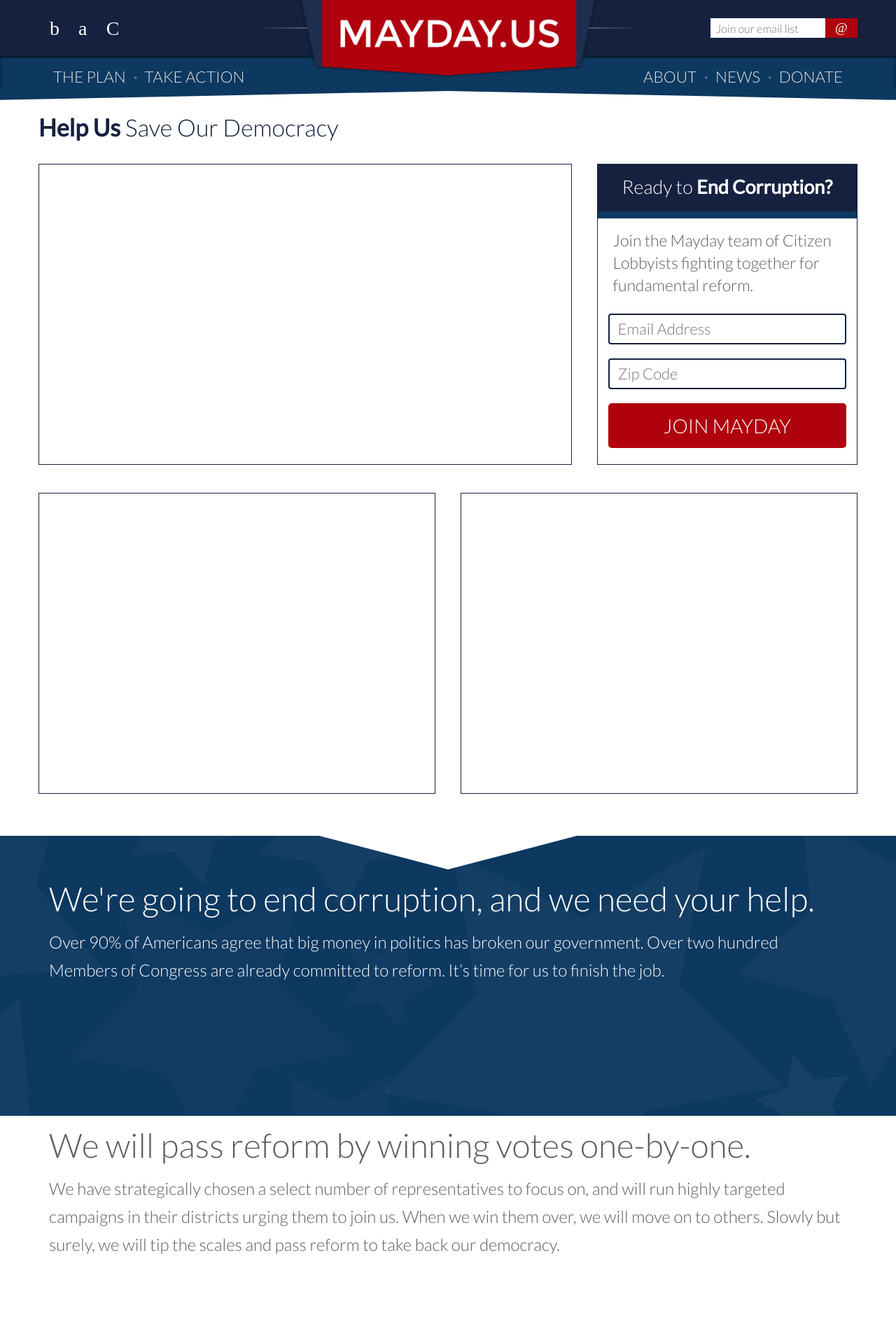
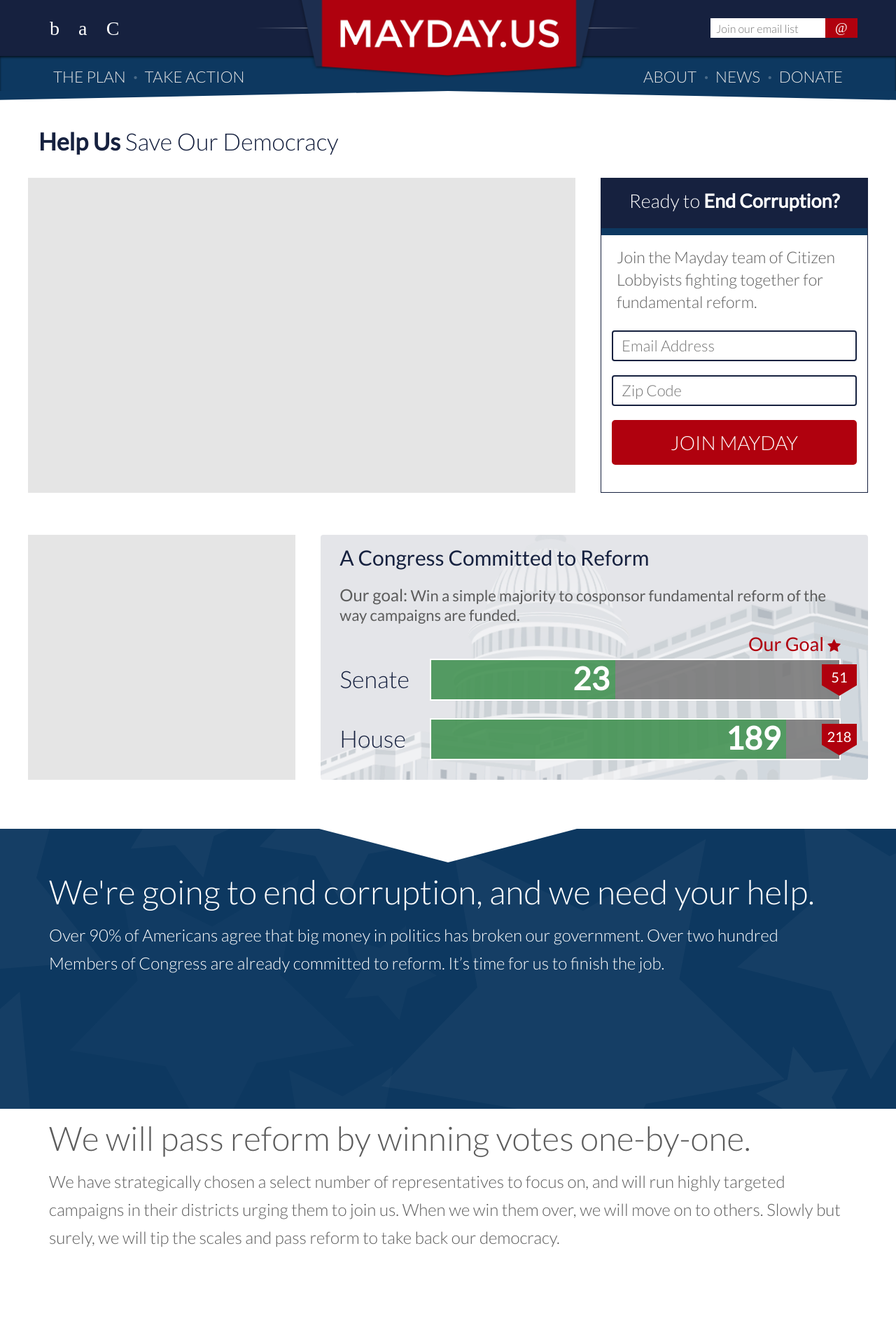
Before and after one commit to MayOneUS/mayday-2.0-frontend, a Jekyll site: the page built from index.html, in a window 1280 px wide. Shown: the top 1920 px of the page at 70% size. Built offline with Jekyll 4.4.1, drawn with Linux system fonts in a browser that asks for light colours; nearby versions of some CDN libraries; some web fonts are replaced.

Commit message:
progress bar module and index layout tweaks

```diff
--- /dev/null
+++ b/_includes/progress.html
@@ -0,0 +1,32 @@
+<div class="progress-include">
+  <div class="background-image"><img src="images/capitol_building.png"></div>
+  <div class="headline">A Congress Committed to Reform</div>
+  <div class="sub-headline"><span>Our goal:</span> Win a simple majority to cosponsor fundamental reform of the way campaigns are funded.</div>
+  <div class="legend">Our Goal <i class="fa fa-star"></i></div>
+  <div class="senate bar-line">
+    <div class="label">Senate</div>
+    <div class="bar">
+      <div class="progress-section">
+        <div class="count">23</div>
+      </div>
+      <div class="togo-section"></div>
+      <div class="out-of">
+        <div class="rectangle">51</div>
+        <div class="triangle"></div>
+      </div>
+    </div>
+  </div>
+  <div class="house bar-line">
+    <div class="label">House</div>
+    <div class="bar">
+      <div class="progress-section">
+        <div class="count">189</div>
+      </div>
+      <div class="togo-section"></div>
+      <div class="out-of">
+        <div class="rectangle">218</div>
+        <div class="triangle"></div>
+      </div>
+    </div>
+  </div>
+</div>
--- a/_sass/_index.scss
+++ b/_sass/_index.scss
@@ -1,13 +1,21 @@
 #index {
+  font-weight: 300;
+
   .top-panel {
-    padding: 20px 0px;
+    padding: 40px 0 70px 0;
     .page-title {
       color: $navy-blue-color;
       font-size: 34px;
     }
+    .first-row {
+      height: 450px;
+      margin-top: 40px;
+    }
+    .second-row {
+      height: 350px;
+      margin-top: 60px;
+    }
     .row {
-      height: 430px;
-      margin: 40px 0px;
       div[class*='col-'] {
         margin: 0;
         height: 100%;
@@ -41,8 +49,8 @@
       .box-inner {
         height: 100%;
         position: relative;
-        border: 1px solid $navy-blue-color;
         &.top-left-box {
+          background-color: rgba(0,0,0,.1);
         }
         &.top-right-box {
           border: 1px solid $navy-blue-color;
@@ -82,9 +90,10 @@
             }
           }
         }
-        &.top-left-box {
+        &.bottom-left-box {
+          background-color: rgba(0,0,0,.1);
         }
-        &.top-left-box {
+        &.bottom-right-box {
         }
       }
     }
--- a/_sass/_layout.scss
+++ b/_sass/_layout.scss
@@ -215,16 +215,35 @@
         padding: 8px;
         span {
           margin: 0px 2px;
-          font-size: 32px;
+          font-size: 26px;
+          @include tablet {
+            font-size: 26px;
+          }
+          @include small-desktop {
+            font-size: 32px;
+
+          }
+          @include large-desktop {
+            font-size: 32px;
+          }
         }
       }
     }
 
     form {
       margin-top: 40px;
-      width: 65%;
       display: inline-block;
       font-size: 16px;
+      width: 80%;
+      @include tablet {
+        width: 80%;
+      }
+      @include small-desktop {
+        width: 65%;
+      }
+      @include large-desktop {
+        width: 65%;
+      }
       color: $navy-blue-light-color;
       ::-webkit-input-placeholder { /* WebKit browsers */
         color: $navy-blue-light-color;
--- /dev/null
+++ b/_sass/_progress.scss
@@ -0,0 +1,124 @@
+.progress-include {
+  .background-image {
+    position: absolute;
+    top: 0px;
+    left: 0px;
+    right: 0px;
+    margin-top: -140px;
+    z-index: 0;
+  }
+  background-color: rgb(228,229,233);
+  overflow: hidden;
+  font-weight: 400;
+  position: relative;
+  border-radius: 4px;
+  height: 100%;
+  .headline {
+    color: $navy-blue-color;
+    font-size: 30px;
+    padding: 20px 3.5% 0px 3.5%;
+    position: relative;
+    z-index: 99;
+  }
+  .sub-headline {
+    font-size: 22px;
+    span {
+      font-size: 24px;
+    }
+    line-height: 28px;
+    margin-top: 14px;
+    padding: 14px 3.5% 0px 3.5%;
+    position: relative;
+    z-index: 99;
+  }
+  .legend {
+    color: $dark-red-color;
+    text-align: right;
+    font-size: 27px;
+    margin: 15px 5% 8px 0;
+    i {
+      font-size: 20px;
+    }
+    position: relative;
+    z-index: 99;
+  }
+  .bar-line {
+    height: 60px;
+    position: relative;
+    margin-bottom: 25px;
+    .label {
+      display: inline-block;
+      width: 14%;
+      padding: 12px 0 0 3.5%;
+      height: 100%;
+      font-size: 34px;
+      font-weight: 300;
+      color: $navy-blue-color;
+    }
+    .bar {
+      float: right;
+      margin-right: 5%;
+      height: 100%;
+      width: 75%;
+      border: 2px solid #ffffff;
+      display: inline-block;
+      position: relative;
+      .progress-section {
+        display: inline-block;
+        height: 100%;
+        float: left;
+        background-color: rgba(68, 147, 84, .9);
+        .count {
+          float: right;
+          color: white;
+          font-weight: 600;
+          font-size: 45px;
+          margin: 14px 8px 0 0;
+        }
+      }
+      .togo-section {
+        display: inline-block;
+        float: right;
+        height: 100%;
+        background-color: rgba(123, 123, 123, .9)
+      }
+      .out-of {
+        text-align: center;
+        width: 50px;
+        color: white;
+        position: absolute;
+        right: -25px;
+        top: 6px;
+        .rectangle {
+          background-color: $dark-red-color;
+          height: 30px;
+          font-size: 20px;
+          padding-top: 6px;
+        }
+        .triangle {
+          width: 0;
+          height: 0;
+          border-style: solid;
+          border-width: 15px 25px 0 25px;
+          border-color: $dark-red-color transparent transparent transparent;
+        }
+      }
+    }
+  }
+  .senate {
+    .progress-section {
+      width: 45%;
+    }
+    .togo-section {
+      width: 55%
+    }
+  }
+  .house {
+    .progress-section {
+      width: 87%;
+    }
+    .togo-section {
+      width: 13%;
+    }
+  }
+}
--- a/css/main.scss
+++ b/css/main.scss
@@ -7,3 +7,4 @@
 @import "_index";
 @import "_the-plan";
 @import "_take-action";
+@import "_progress";
--- a/index.html
+++ b/index.html
@@ -6,7 +6,7 @@
 <div id="index">
   <div class="container top-panel">
     <div class="page-title"><strong>Help Us</strong> Save Our Democracy</div>
-    <div class="row">
+    <div class="row first-row">
       <div class="col-xs-12 col-sm-8 col-md-8 col-lg-8">
         <div class="box-inner top-left-box"></div>
       </div>
@@ -22,12 +22,12 @@
         </div>
       </div>
     </div>
-    <div class="row">
-      <div class="col-xs-12 col-sm-6 col-md-6 col-lg-6">
+    <div class="row second-row">
+      <div class="col-xs-12 col-sm-4 col-md-4 col-lg-4">
         <div class="box-inner bottom-left-box"></div>
       </div>
-      <div class="col-xs-12 col-sm-6 col-md-6 col-lg-6">
-        <div class="box-inner bottom-right-box"></div>
+      <div class="col-xs-12 col-sm-8 col-md-8 col-lg-8">
+        <div class="box-inner bottom-right-box">{% include progress.html %}</div>
       </div>
     </div>
   </div>
```
Also changed, not shown: images/capitol_building.png (added).
